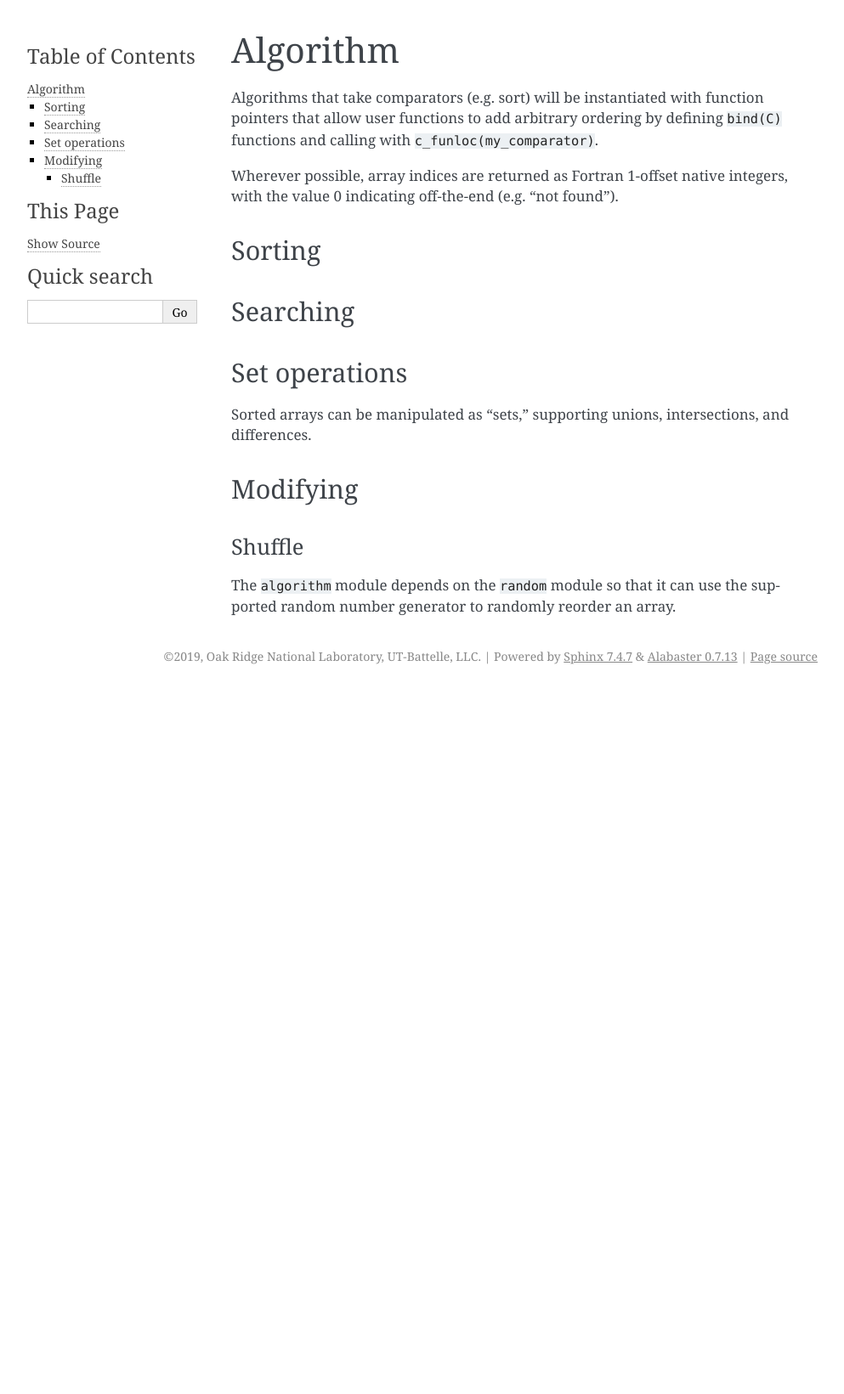
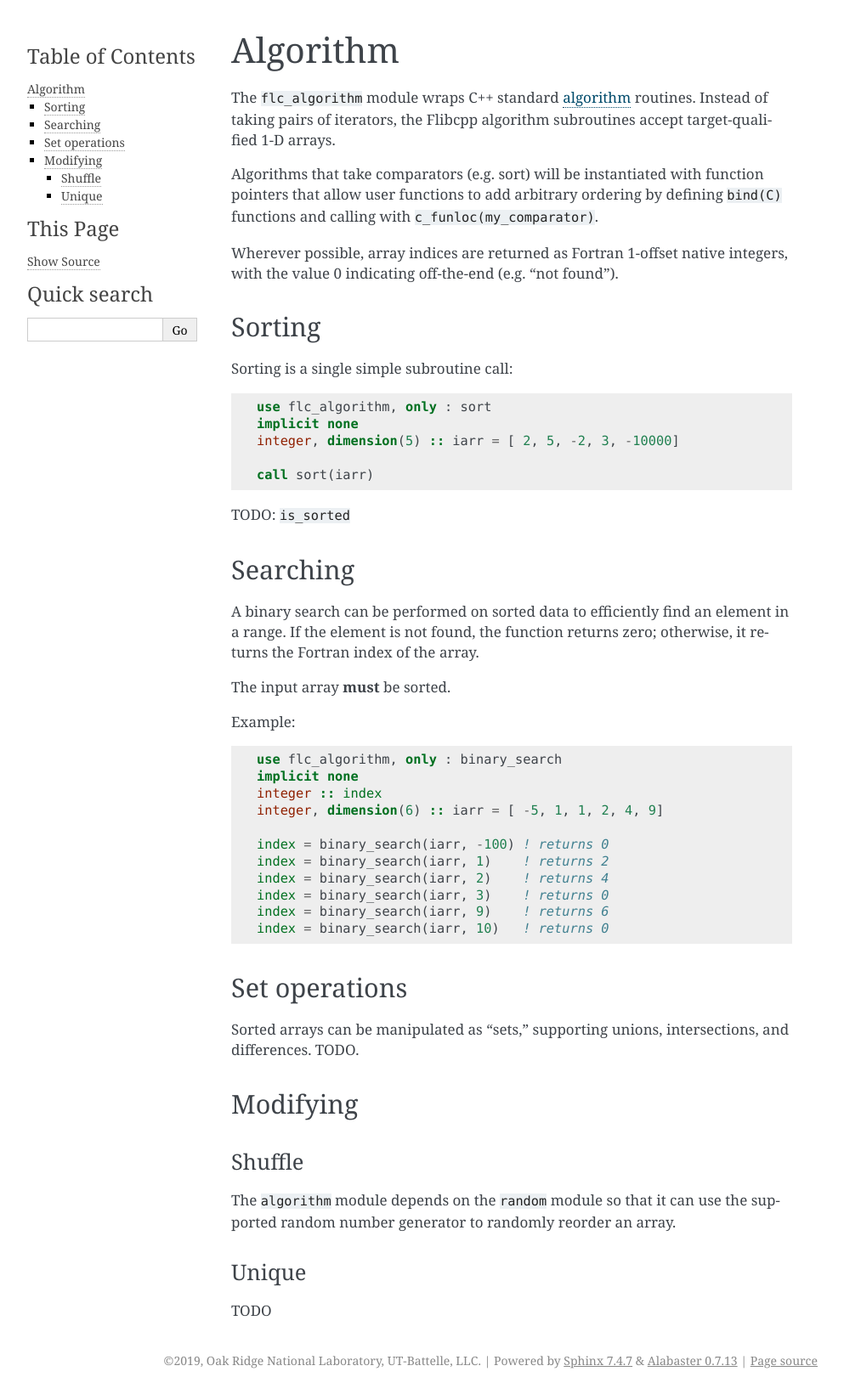
Before and after one commit to swig-fortran/flibcpp, a Sphinx documentation site: the page built from doc/modules/algorithm.rst, in a window 1280 px wide. Shown: the whole page at 85% size, without its empty margins (148-1141 px from the left). Built offline with Sphinx 7.4.7, drawn with Linux system fonts in a browser that asks for light colours; before the commit the page ends 900 px from its top, so only the background shows below that.

Commit message:
Add binary search and documentation

```diff
--- a/doc/introduction.rst
+++ b/doc/introduction.rst
@@ -6,6 +6,8 @@
 Introduction
 ************
 
+The purpose of this library is to provide access to efficient and robust
+algorithms and data types commonly used in scientific applications.
 
 .. ############################################################################
 .. end of doc/introduction.rst
--- a/doc/modules/algorithm.rst
+++ b/doc/modules/algorithm.rst
@@ -8,6 +8,10 @@
 Algorithm
 *********
 
+The ``flc_algorithm`` module wraps C++ standard `<algorithm>`_ routines.
+Instead of taking pairs of iterators, the Flibcpp algorithm subroutines accept
+target-qualified 1-D arrays.
+
 Algorithms that take comparators (e.g. sort) will be instantiated with function
 pointers that allow user functions to add arbitrary ordering by defining
 ``bind(C)`` functions and calling with ``c_funloc(my_comparator)``.
@@ -15,19 +19,50 @@ pointers that allow user functions to add arbitrary ordering by defining
 Wherever possible, array indices are returned as Fortran 1-offset native
 integers, with the value 0 indicating off-the-end (e.g. "not found").
 
+.. _<algorithm> : https://en.cppreference.com/w/cpp/numeric/random
+
 Sorting
 =======
 
+Sorting is a single simple subroutine call::
+
+  use flc_algorithm, only : sort
+  implicit none
+  integer, dimension(5) :: iarr = [ 2, 5, -2, 3, -10000]
+
+  call sort(iarr)
+
+TODO: ``is_sorted``
 
 Searching
 =========
+
+A binary search can be performed on sorted data to efficiently find an element
+in a range. If the element is not found, the function returns zero; otherwise,
+it returns the Fortran index of the array.
+
+The input array **must** be sorted.
+
+Example::
+
+  use flc_algorithm, only : binary_search
+  implicit none
+  integer :: index
+  integer, dimension(6) :: iarr = [ -5, 1, 1, 2, 4, 9]
+
+  index = binary_search(iarr, -100) ! returns 0
+  index = binary_search(iarr, 1)    ! returns 2
+  index = binary_search(iarr, 2)    ! returns 4
+  index = binary_search(iarr, 3)    ! returns 0
+  index = binary_search(iarr, 9)    ! returns 6
+  index = binary_search(iarr, 10)   ! returns 0
 
 
 Set operations
 ==============
 
 Sorted arrays can be manipulated as "sets," supporting unions, intersections,
-and differences.
+and differences. TODO.
 
 Modifying
 =========
@@ -40,6 +75,10 @@ Shuffle
 The ``algorithm`` module depends on the ``random`` module so that it can use
 the supported random number generator to randomly reorder an array.
 
+Unique
+------
+
+TODO
 
 .. ############################################################################
 .. end of doc/modules/algorithm.rst
```
Also changed, not shown: doc/modules/random.rst (+4 -3 lines), 6 other files.
